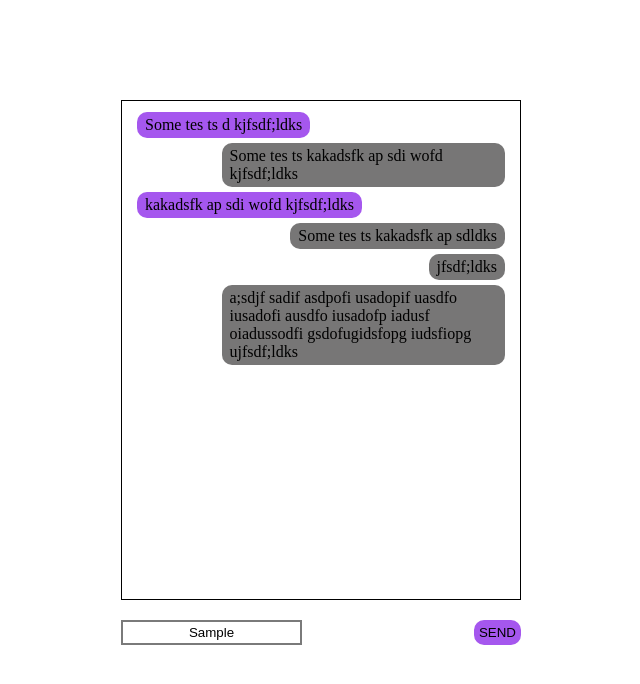
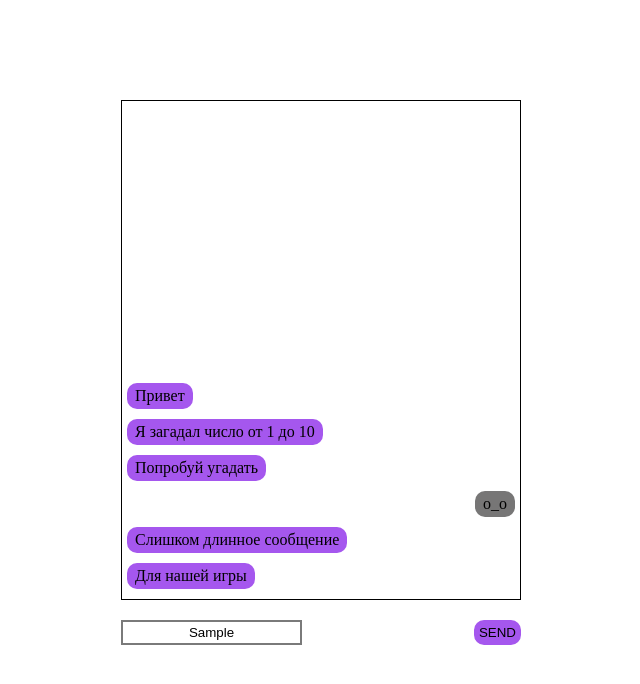
Before and after one commit to AquaIsLove/Guess-The-Number, a plain HTML site: page index.html in a window 1280 px wide. Both pictures are taken after typing "Sample" into the empty fields and a click on the button "SEND". Shown: the whole page, without its empty margins (319-959 px from the left). Drawn offline with Linux system fonts and the light colour scheme.

Commit message:
fullwork structure

```diff
--- a/css/style.css
+++ b/css/style.css
@@ -3,13 +3,14 @@
     padding: 0;
     box-sizing: border-box;
 }
-/* ::-webkit-scrollbar {
+::-webkit-scrollbar {
     width: 3px;
-}  */
-/* ::-webkit-scrollbar-thumb {
-    background-color: red;
+}
+::-webkit-scrollbar-thumb {
+    background-color: rgb(75, 78, 72);
     overflow: hidden;
-}   */
+
+}
 
 .wrapper-app{
     display: flex;
@@ -17,80 +18,45 @@
     margin-top: 100px;
 }
 
+
 .app{
 }
 
-
-.app-screen{
-    height: inherit;
+.wrapper-app-screen{
+    position: relative;
     height: 500px;
     width: 400px;
     border: 1px solid black;
-    overflow: auto;
-    padding: 6px 10px;
-
-
+    overflow-y: auto;
 }
 
-.comment{
+.app-screen{
+    display: flex;
+    flex-direction: column;
+    justify-content: flex-end;
+    width: 100%;
+    min-height: 100%;
+    padding: 5px 0 5px 0;
+}
+
+.bubble{
     width: fit-content;
     max-width: 75%;
     margin: 5px;
     background-color: rgb(165, 87, 238);
     border-radius: 10px;
     padding: 4px 8px;
-
 }
-.comment-guess{
+.bubble-guess{
     margin-right: auto;
     background-color: rgb(165, 87, 238);
 }
-.comment-unswer{
+.bubble-answer{
     margin-left: auto;
     background-color: rgb(119, 118, 118);
 }
 
 
-.bubble{
-    font-size: 15px;
-    margin: 5px;
-
-}
-.bubble-left{
-    text-align: left;
-}
-.bubble-right{
-    text-align: right;
-}
-.bubble__text{
-
-    word-wrap: break-word;
-    border-radius: 10px;
-    padding: 3px 7px;
-}
-.bubble__text-quess{
-    background-color: rgb(165, 87, 238);
-
-}
-.bubble__text-answer{
-    background-color: rgb(143, 143, 143);
-
-}
-
-
-/* .message__bubble{
-    display: inline;
-    border-radius: 10px;
-    padding: 3px;
-    font-size: 15px;
-}
-.message__bubble-answer{
-    background-color: rgb(165, 87, 238);
-}
-.message__bubble-guess{
-    background-color: rgb(143, 143, 143);
-
-} */
 
 
 .app-menu{
--- a/index.html
+++ b/index.html
@@ -9,40 +9,10 @@
 
     <div class="wrapper-app">
         <div class="app" id="app">
-            <div class="app-screen" id="screen">
-                <div class="comment comment-guess">
-                    Some tes ts  d kjfsdf;ldks
-                </div>
-                <div class="comment comment-unswer">
-                    Some tes ts  kakadsfk ap sdi wofd kjfsdf;ldks
-                </div>
-                <div class="comment comment-guess">
-                    kakadsfk ap sdi wofd kjfsdf;ldks
-                </div>
-                <div class="comment comment-unswer">
-                    Some tes ts  kakadsfk ap sdldks
-                </div>
-                <div class="comment comment-unswer">
-                    jfsdf;ldks
-                </div>
-                <div class="comment comment-unswer">
-                    a;sdjf sadif asdpofi usadopif uasdfo iusadofi ausdfo iusadofp iadusf oiadussodfi gsdofugidsfopg iudsfiopg ujfsdf;ldks
+            <div class="wrapper-app-screen">
+                <div class="app-screen" id="screen">
                 </div>
 
-                <!-- <div class="comment comment-guess">
-                    <div class="comment__text">
-                    Some t;ldks
-                    </div>
-                </div>
-                <div class="comment comment-unswer">
-                    <div class="comment__text">
-                    Some tes ts  kakadsfk ap sdi wofd kjfsdf;ldks
-                    </div>
-                </div> -->
-                <!-- <div class="app-screen-elements" > -->
-                    <!-- <div class="bubble bubble-left"><span class="bubble__text bubble__text-quess">Some text</span></div> -->
-                    <!-- <div class="bubble bubble-right"><span class="bubble__text bubble__text-answer">Poasd erg</span></div> -->
-                <!-- </div> -->
             </div>
             <div class="app-menu">
                 <input type="text"  placeholder="1" class="app-menu__input" id="input-guess"></input>
--- a/js/GuessNumber.js
+++ b/js/GuessNumber.js
@@ -42,21 +42,22 @@ export default class GuessNumber{
 
     getGuess(text){
         const block = document.createElement('div');
-        block.classList.add('bubble', 'bubble-left');
-        block.innerHTML = `<span class='bubble__text bubble__text-quess' id='bubble'>${text}</span> `
+        block.classList.add('bubble', 'bubble-guess');
+        block.innerHTML = text;
         this.screen.appendChild(block);
+        block.scrollIntoView();
     }
     getAnswer(text){
         const block = document.createElement('div');
-        block.classList.add('bubble', 'bubble-right');
-        block.innerHTML = `<span class='bubble__text bubble__text-answer'>${text}</span> `
+        block.classList.add('bubble', 'bubble-answer');
+        block.innerHTML =  text;
         this.screen.appendChild(block);
+        block.scrollIntoView();
     }
 
     lengthChenck(unswer){
         if (unswer.length > 2){
-            this.getAnswer(`${unswer}`);
-            this.getAnswer('0_0');
+            this.getAnswer('o_o');
             this.getGuess('Слишком длинное сообщение');
             this.getGuess('Для нашей игры');
             return false
--- a/js/main.js
+++ b/js/main.js
@@ -2,5 +2,5 @@ import GuessNumber from './GuessNumber.js';
 
 
 
-// const app = new GuessNumber(document.querySelector('#app'));
-// app.init();
+const app = new GuessNumber(document.querySelector('#app'));
+app.init();
```
